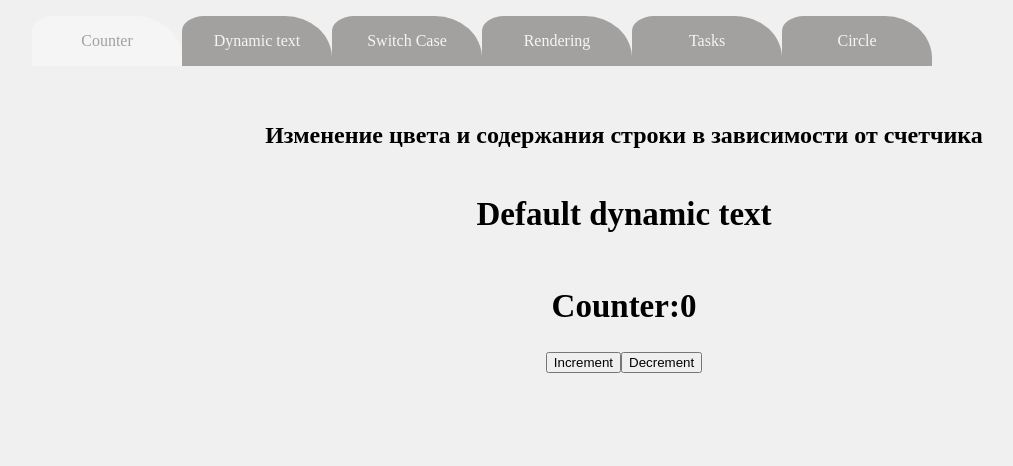
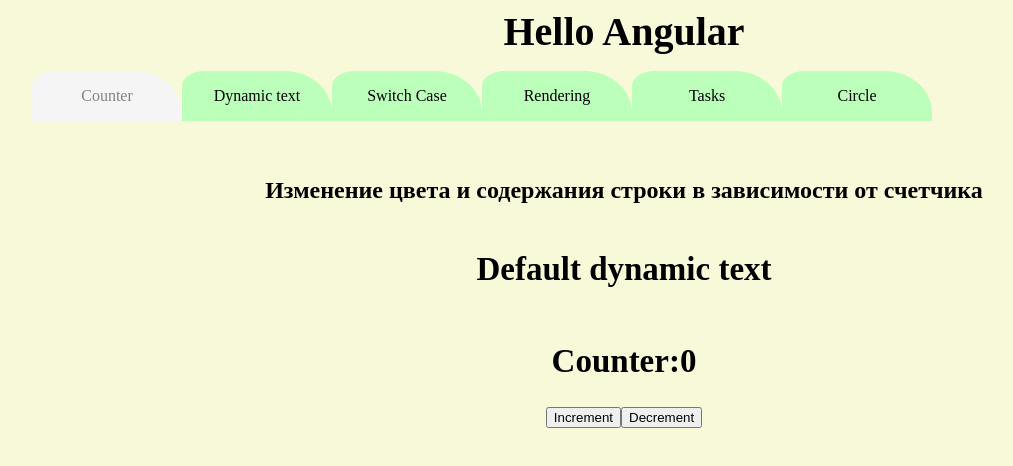
Before and after one commit to Dinaed/Lesson2, an Angular app: page / in a window 1280 px wide. Shown: the top 466 px of the page, without its empty margins (16-1029 px from the left). Built offline with nearby package versions, Linux system fonts and the light colour scheme.

Commit message:
change some styles

```diff
--- a/src/app/app.component.html
+++ b/src/app/app.component.html
@@ -1,4 +1,5 @@
 <div class="container" >
+  <h1 class="container__title">{{title}}</h1>
   <div class="container__tabs">
     <ul class="container__tabs-list">
       <li *ngFor="let item of pages" class="container__tabs-item" (click)="page = item.type"
--- a/src/app/app.component.scss
+++ b/src/app/app.component.scss
@@ -8,7 +8,7 @@
   width: 100%;
   height: 100%;
   margin: 0 auto;
-  background-color: #f0f0f0;
+  background-color: #F8F9D9;
 
 
   &__title{
@@ -39,11 +39,11 @@
       width: 150px;
       height: 50px;
       border-radius: 22px 47px 6px 43px / 15px 42px 0px 0px;
-      background-color: #a3a0a0;
-      color: whitesmoke;
+      background-color: #bbffbb;
+      color: #000000;
       @include flex-center();
       &:hover{
-        background-color: #818181;
+        background-color: #81d49a;
         color: whitesmoke;
       }
     }
@@ -51,5 +51,5 @@
 }
 .active{
   background-color: whitesmoke;
-  color: #a3a0a0;
+  color: #838383;
 }
--- a/src/styles.scss
+++ b/src/styles.scss
@@ -1,4 +1,4 @@
 /* You can add global styles to this file, and also import other style files */
 body {
-  background-color: #f0f0f0;
+  background-color: #F8F9D9;
 }
```
